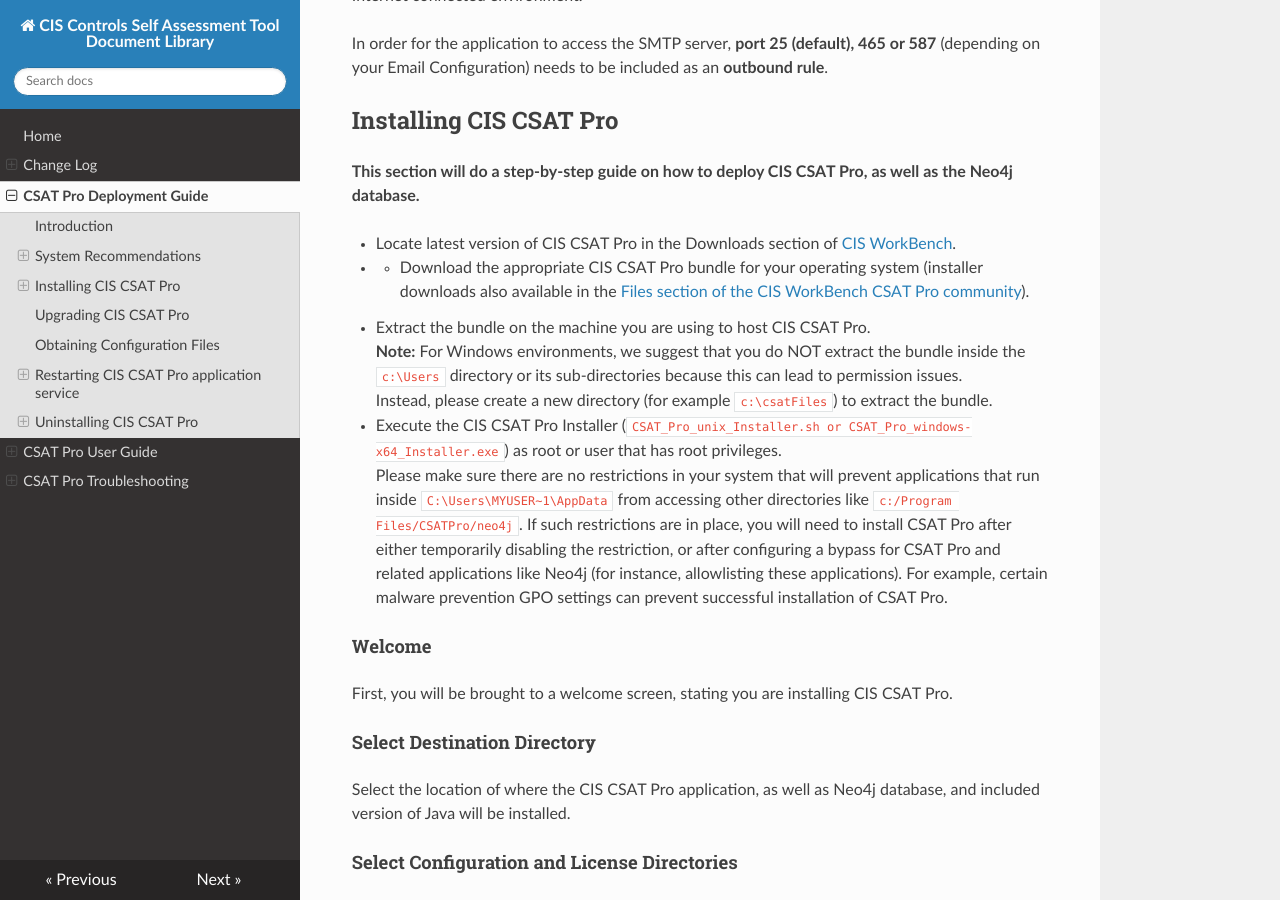
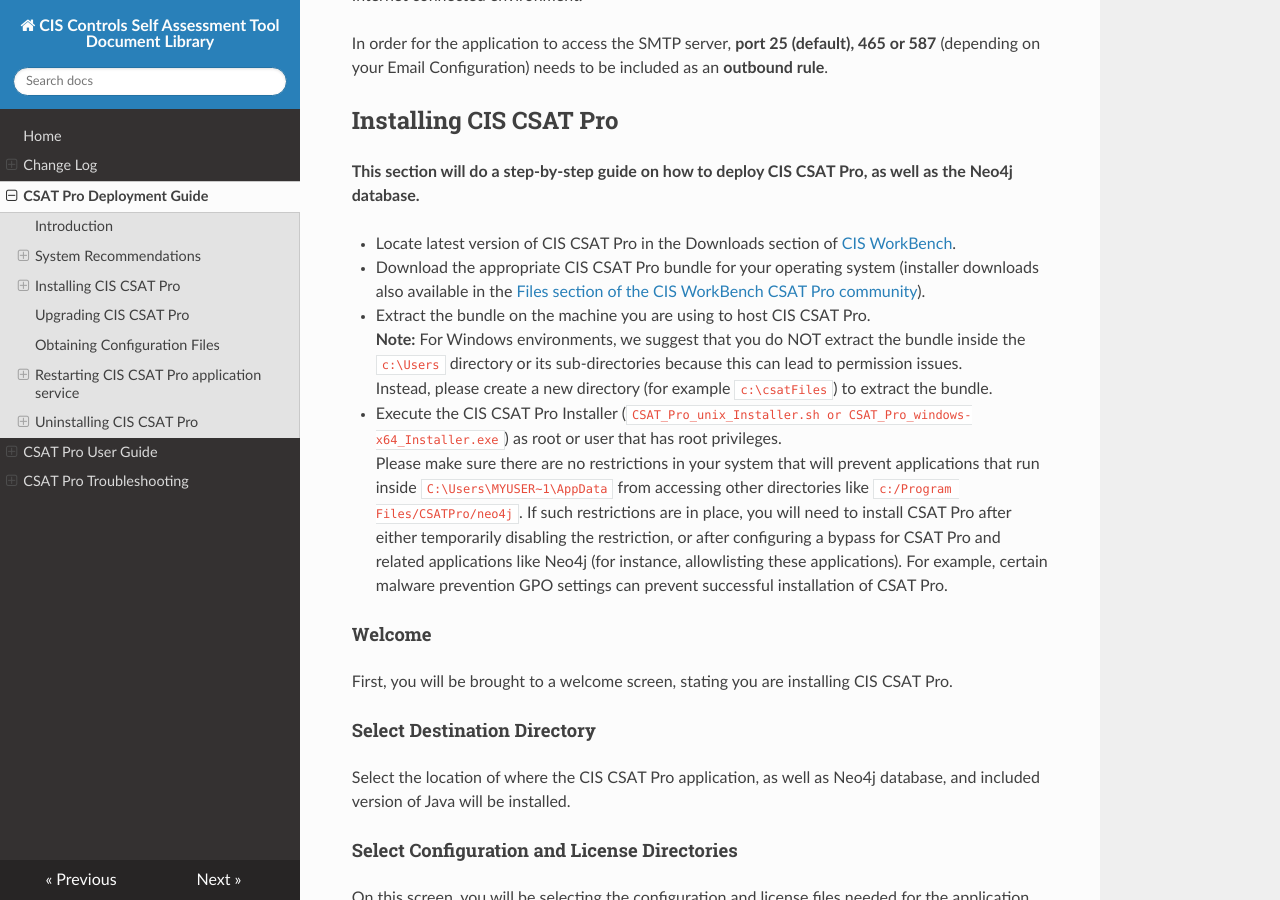
Before and after one commit to CISecurity/CSAT-Docs, an MkDocs documentation site: the page built from docs/source/CSAT Pro Deployment.md, in a window 1280 px wide and 900 px high, scrolled down 1423 px. Built offline with MkDocs 1.6.1, drawn with Linux system fonts in a browser that asks for light colours; nearby versions of some CDN libraries.

Commit message:
typo fix

```diff
--- a/docs/source/CSAT Pro Deployment.md
+++ b/docs/source/CSAT Pro Deployment.md
@@ -36,7 +36,7 @@ In order for the application to access the SMTP server, **port 25 (default), 465
 
 
  - Locate latest version of CIS CSAT Pro in the Downloads section of [CIS WorkBench](https://workbench.cisecurity.org/).
- -  - Download the appropriate CIS CSAT Pro bundle for your operating system (installer downloads also available in the [Files section of the CIS WorkBench CSAT Pro community](https://workbench.cisecurity.org/community/118/files)).
+ - Download the appropriate CIS CSAT Pro bundle for your operating system (installer downloads also available in the [Files section of the CIS WorkBench CSAT Pro community](https://workbench.cisecurity.org/community/118/files)).
  - Extract the bundle on the machine you are using to host CIS CSAT Pro.
 <br/>**Note:** For Windows environments, we suggest that you do NOT extract the bundle inside the `c:\Users` directory or its sub-directories because this can lead to permission issues.<br/>Instead, please create a new directory (for example `c:\csatFiles`) to extract the bundle.
  - Execute the CIS CSAT Pro Installer (`CSAT_Pro_unix_Installer.sh or CSAT_Pro_windows-x64_Installer.exe`) as root or user that has root privileges.
```
